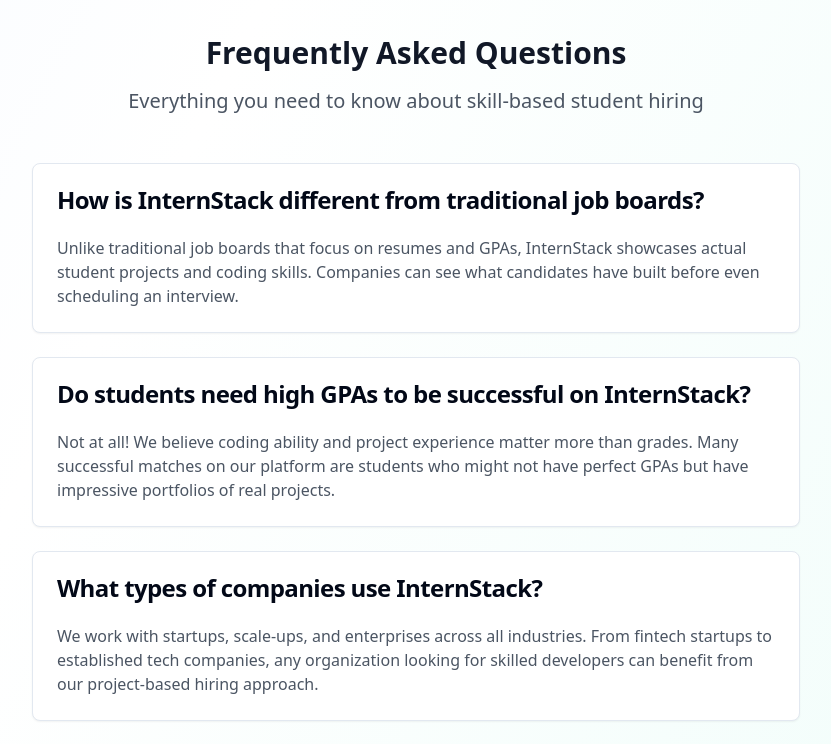
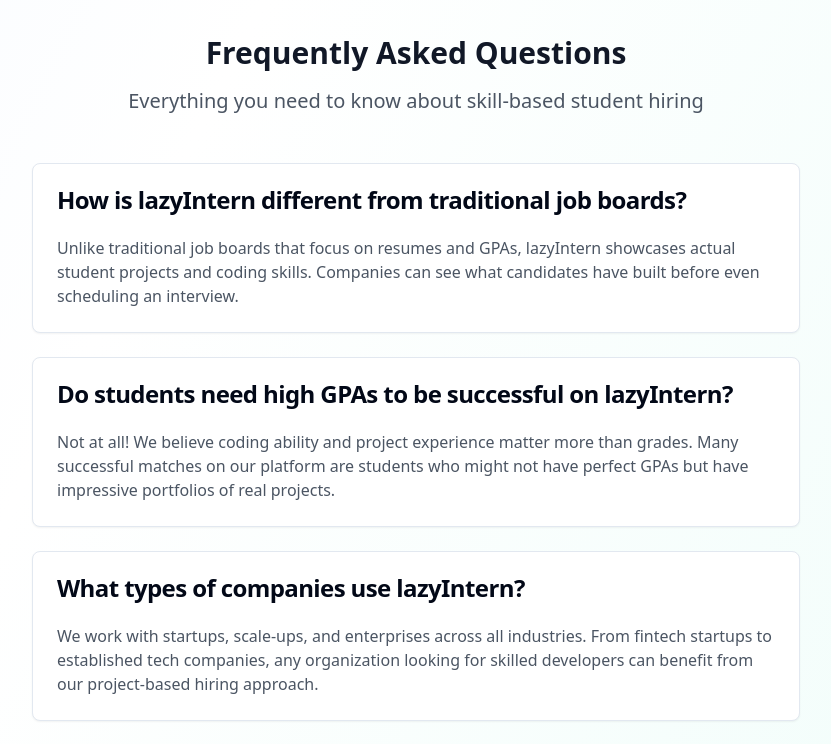
Before and after one commit to byznrdincer/profile-peek-internship-hub, a React (Vite) app: page / in a window 1280 px wide. Shown: the part 1592-2336 px from the top of the page, without its empty margins (224-1055 px from the left). Built offline with nearby package versions, Linux system fonts and the light colour scheme.

Commit message:
Replace website name with lazyIntern
Replaces all instances of "InternStack" with "lazyIntern" in the codebase.

```diff
--- a/index.html
+++ b/index.html
@@ -4,25 +4,25 @@
   <head>
     <meta charset="UTF-8" />
     <meta name="viewport" content="width=device-width, initial-scale=1.0" />
-    <title>InternStack - Hire Students Based on Skills, Not Grades | Project-Based Talent Platform</title>
-    <meta name="description" content="InternStack connects talented students with companies through project-based hiring. Showcase coding projects, get discovered by recruiters who value skills over grades. Join the skill-based recruitment revolution." />
+    <title>lazyIntern - Hire Students Based on Skills, Not Grades | Project-Based Talent Platform</title>
+    <meta name="description" content="lazyIntern connects talented students with companies through project-based hiring. Showcase coding projects, get discovered by recruiters who value skills over grades. Join the skill-based recruitment revolution." />
     <meta name="keywords" content="student internships, coding projects, tech talent, skill-based recruitment, project-based hiring, university student jobs, internship platform, hire developers, coding internships" />
-    <meta name="author" content="InternStack" />
+    <meta name="author" content="lazyIntern" />
     <meta name="robots" content="index, follow" />
-    <link rel="canonical" href="https://internstack.lovable.app/" />
+    <link rel="canonical" href="https://lazyintern.lovable.app/" />
 
     <!-- Open Graph Meta Tags -->
-    <meta property="og:title" content="InternStack - Hire Students Based on Skills, Not Grades" />
+    <meta property="og:title" content="lazyIntern - Hire Students Based on Skills, Not Grades" />
     <meta property="og:description" content="Connect talented students with companies through project-based hiring. Showcase your coding projects and get hired for your skills." />
     <meta property="og:type" content="website" />
-    <meta property="og:url" content="https://internstack.lovable.app/" />
+    <meta property="og:url" content="https://lazyintern.lovable.app/" />
     <meta property="og:image" content="https://lovable.dev/opengraph-image-p98pqg.png" />
-    <meta property="og:site_name" content="InternStack" />
+    <meta property="og:site_name" content="lazyIntern" />
 
     <!-- Twitter Card Meta Tags -->
     <meta name="twitter:card" content="summary_large_image" />
-    <meta name="twitter:site" content="@internstack" />
-    <meta name="twitter:title" content="InternStack - Project-Based Student Hiring Platform" />
+    <meta name="twitter:site" content="@lazyintern" />
+    <meta name="twitter:title" content="lazyIntern - Project-Based Student Hiring Platform" />
     <meta name="twitter:description" content="Showcase your coding projects and get hired based on skills, not grades." />
     <meta name="twitter:image" content="https://lovable.dev/opengraph-image-p98pqg.png" />
 
@@ -31,19 +31,19 @@
     {
       "@context": "https://schema.org",
       "@type": "Organization",
-      "name": "InternStack",
+      "name": "lazyIntern",
       "description": "Student talent platform focused on skill-based hiring through project portfolios",
-      "url": "https://internstack.lovable.app",
-      "logo": "https://internstack.lovable.app/favicon.ico",
+      "url": "https://lazyintern.lovable.app",
+      "logo": "https://lazyintern.lovable.app/favicon.ico",
       "foundingDate": "2024",
       "sameAs": [
-        "https://twitter.com/internstack",
-        "https://linkedin.com/company/internstack"
+        "https://twitter.com/lazyintern",
+        "https://linkedin.com/company/lazyintern"
       ],
       "contactPoint": {
         "@type": "ContactPoint",
         "contactType": "customer service",
-        "email": "hello@internstack.com"
+        "email": "hello@lazyintern.com"
       }
     }
     </script>
@@ -53,12 +53,12 @@
     {
       "@context": "https://schema.org",
       "@type": "WebSite",
-      "name": "InternStack",
-      "url": "https://internstack.lovable.app",
+      "name": "lazyIntern",
+      "url": "https://lazyintern.lovable.app",
       "description": "Platform connecting students and recruiters through skill-based hiring",
       "potentialAction": {
         "@type": "SearchAction",
-        "target": "https://internstack.lovable.app/search?q={search_term_string}",
+        "target": "https://lazyintern.lovable.app/search?q={search_term_string}",
         "query-input": "required name=search_term_string"
       }
     }
--- a/src/components/auth/AuthHeader.tsx
+++ b/src/components/auth/AuthHeader.tsx
@@ -23,7 +23,7 @@ const AuthHeader = () => {
           <Briefcase className="h-5 w-5 text-white" />
         </div>
         <h1 className="text-2xl font-bold bg-gradient-to-r from-blue-600 to-teal-600 bg-clip-text text-transparent">
-          InternStack
+          lazyIntern
         </h1>
       </div>
     </>
--- a/src/pages/About.tsx
+++ b/src/pages/About.tsx
@@ -16,7 +16,7 @@ const About = () => {
         {/* Hero Section */}
         <div className="text-center mb-16">
           <h1 className="text-4xl md:text-5xl font-bold text-gray-900 mb-6">
-            About <span className="bg-gradient-to-r from-blue-600 to-teal-600 bg-clip-text text-transparent">InternStack</span>
+            About <span className="bg-gradient-to-r from-blue-600 to-teal-600 bg-clip-text text-transparent">lazyIntern</span>
           </h1>
           <p className="text-xl text-gray-600 max-w-3xl mx-auto">
             We're revolutionizing how companies discover and hire student talent by focusing on
@@ -74,7 +74,7 @@ const About = () => {
 
         {/* Story Section */}
         <div className="max-w-4xl mx-auto text-center mb-16">
-          <h2 className="text-3xl font-bold text-gray-900 mb-6">Why We Started InternStack</h2>
+          <h2 className="text-3xl font-bold text-gray-900 mb-6">Why We Started lazyIntern</h2>
           <div className="text-lg text-gray-600 space-y-4">
             <p>
               Too many brilliant students with incredible coding skills and innovative projects
@@ -86,7 +86,7 @@ const About = () => {
               could contribute from day one. The traditional hiring process was failing both sides.
             </p>
             <p>
-              InternStack was born from the belief that <strong>what you can build matters more
+              lazyIntern was born from the belief that <strong>what you can build matters more
               than where you studied</strong>. We created a platform where students can showcase
               their real projects and companies can discover talent based on actual skills.
             </p>
@@ -98,7 +98,7 @@ const About = () => {
           <h2 className="text-2xl font-bold mb-4">Join the Skill-Based Hiring Revolution</h2>
           <p className="text-lg mb-6 opacity-90">
             Whether you're a student ready to showcase your projects or a company looking for real talent,
-            InternStack is your platform.
+            lazyIntern is your platform.
           </p>
           <Button
             size="lg"
--- a/src/pages/ForCompanies.tsx
+++ b/src/pages/ForCompanies.tsx
@@ -1,4 +1,3 @@
-
 import { Button } from "@/components/ui/button";
 import { Card, CardContent, CardHeader, CardTitle } from "@/components/ui/card";
 import { Building, Users, Search, TrendingUp, ArrowRight, CheckCircle, Zap, Target } from "lucide-react";
@@ -60,7 +59,7 @@ const ForCompanies = () => {
             </div>
 
             <div className="space-y-6">
-              <h3 className="text-xl font-semibold text-green-600">InternStack Solutions:</h3>
+              <h3 className="text-xl font-semibold text-green-600">lazyIntern Solutions:</h3>
               <div className="space-y-4">
                 <div className="flex items-start gap-3">
                   <CheckCircle className="h-5 w-5 text-green-600 mt-0.5" />
--- a/src/pages/HowItWorks.tsx
+++ b/src/pages/HowItWorks.tsx
@@ -16,7 +16,7 @@ const HowItWorks = () => {
         {/* Hero Section */}
         <div className="text-center mb-16">
           <h1 className="text-4xl md:text-5xl font-bold text-gray-900 mb-6">
-            How <span className="bg-gradient-to-r from-blue-600 to-teal-600 bg-clip-text text-transparent">InternStack</span> Works
+            How <span className="bg-gradient-to-r from-blue-600 to-teal-600 bg-clip-text text-transparent">lazyIntern</span> Works
           </h1>
           <p className="text-xl text-gray-600 max-w-3xl mx-auto">
             A simple, effective process that connects talented students with companies
@@ -246,7 +246,7 @@ const HowItWorks = () => {
         <div className="text-center bg-gradient-to-r from-blue-500 to-teal-500 rounded-2xl p-8 text-white">
           <h2 className="text-2xl font-bold mb-4">Ready to Experience Skill-Based Hiring?</h2>
           <p className="text-lg mb-6 opacity-90">
-            Join thousands of students and companies already using InternStack to make meaningful connections.
+            Join thousands of students and companies already using lazyIntern to make meaningful connections.
           </p>
           <div className="flex flex-col sm:flex-row gap-4 justify-center">
             <Button
--- a/src/pages/Index.tsx
+++ b/src/pages/Index.tsx
@@ -1,4 +1,3 @@
-
 import { Button } from "@/components/ui/button";
 import { Card, CardContent, CardHeader, CardTitle } from "@/components/ui/card";
 import { Briefcase, Users, Upload, Search, Star, ArrowRight, Code, TrendingUp, CheckCircle } from "lucide-react";
@@ -95,10 +94,10 @@ const Index = () => {
           </div>
         </div>
 
-        {/* How InternStack Works - Steps */}
+        {/* How lazyIntern Works - Steps */}
         <div className="container mx-auto px-4 py-16">
           <div className="text-center mb-12">
-            <h2 className="text-3xl font-bold text-gray-900 mb-4">How InternStack Works</h2>
+            <h2 className="text-3xl font-bold text-gray-900 mb-4">How lazyIntern Works</h2>
             <p className="text-xl text-gray-600">Where talent meets opportunity - no bias, just skills</p>
           </div>
 
@@ -161,11 +160,11 @@ const Index = () => {
           </div>
         </div>
 
-        {/* Why Choose InternStack Section */}
+        {/* Why Choose lazyIntern Section */}
         <div className="bg-white py-16">
           <div className="container mx-auto px-4">
             <div className="text-center mb-12">
-              <h2 className="text-3xl font-bold text-gray-900 mb-4">Why Choose InternStack?</h2>
+              <h2 className="text-3xl font-bold text-gray-900 mb-4">Why Choose lazyIntern?</h2>
               <p className="text-xl text-gray-600">The future of student hiring is skill-based, not grade-based</p>
             </div>
 
@@ -215,11 +214,11 @@ const Index = () => {
           <div className="max-w-3xl mx-auto space-y-6">
             <Card>
               <CardHeader>
-                <CardTitle>How is InternStack different from traditional job boards?</CardTitle>
+                <CardTitle>How is lazyIntern different from traditional job boards?</CardTitle>
               </CardHeader>
               <CardContent>
                 <p className="text-gray-600">
-                  Unlike traditional job boards that focus on resumes and GPAs, InternStack showcases actual
+                  Unlike traditional job boards that focus on resumes and GPAs, lazyIntern showcases actual
                   student projects and coding skills. Companies can see what candidates have built before
                   even scheduling an interview.
                 </p>
@@ -228,7 +227,7 @@ const Index = () => {
 
             <Card>
               <CardHeader>
-                <CardTitle>Do students need high GPAs to be successful on InternStack?</CardTitle>
+                <CardTitle>Do students need high GPAs to be successful on lazyIntern?</CardTitle>
               </CardHeader>
               <CardContent>
                 <p className="text-gray-600">
@@ -241,7 +240,7 @@ const Index = () => {
 
             <Card>
               <CardHeader>
-                <CardTitle>What types of companies use InternStack?</CardTitle>
+                <CardTitle>What types of companies use lazyIntern?</CardTitle>
               </CardHeader>
               <CardContent>
                 <p className="text-gray-600">
```
Also changed, not shown: src/pages/ForStudents.tsx (+3 -4 lines).
